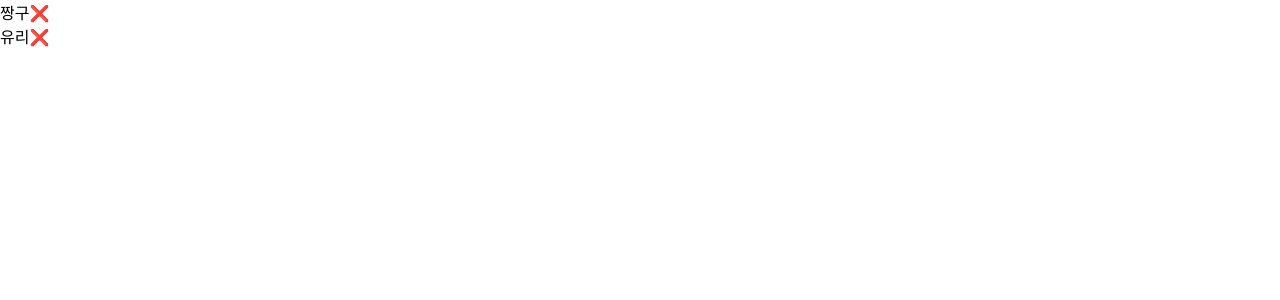
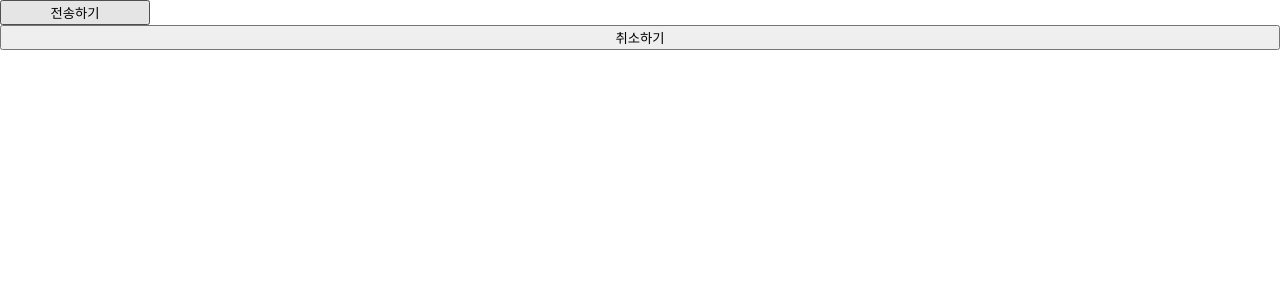
Before and after one commit to with-key/react_components, a React (Create React App) app: page / in a window 1280 px wide. Shown: the top 300 px of the page. Built offline with nearby package versions, Linux system fonts and the light colour scheme.

Commit message:
git init

```diff
--- a/src/App.js
+++ b/src/App.js
@@ -1,52 +1,38 @@
-import React, { useCallback, useState } from "react";
-import UserList from "./components/UserList";
+import React, { useState } from "react";
+import Button from "./components/Button";
+import Input from "./components/Input";
 
 const App = () => {
-  const [users, setUsers] = useState([
-    {
-      id: 1,
-      name: "짱구",
-      isDone: false,
-    },
-    {
-      id: 2,
-      name: "유리",
-      isDone: false,
-    },
-  ]);
-
-  const onChangeStatus = useCallback(
-    (userId) => {
-      /**
-       * useCallback을 정상적으로 사용하기 위해서는 의존성배열에 user가 들어가야 한다.
-       */
-      const result = users.map((user) => {
-        if (user.id === userId) {
-          return { ...user, isDone: !user.isDone };
-        }
-        return user;
-      });
-      setUsers(result);
-      /**
-       * 함수형 업데이트 방식을 사용하면, 의존성배열에 값을 넣지 않아도 항상
-       * 최신 값을 가져올 수 있다. 즉, users가 변경될때마다 onChangeStatus 가 재생성되어야 하는 필연성을 제거해줌.
-       */
-      // setUsers((pre) => {
-      //   return pre.map((user) => {
-      //     if (user.id === userId) {
-      //       return { ...user, isDone: !user.isDone };
-      //     }
-      //     return user;
-      //   });
-      // });
-    },
-    [users]
-  );
-
+  const [value, setValue] = useState("");
+  console.log(value);
   return (
     <div>
-      {/* props로 함수와 배열이 넘어가고 있음 */}
-      <UserList onChangeStatus={onChangeStatus} users={users} />
+      {/* <Input
+        ph="입력해주세요"
+        value={value}
+        type="text"
+        onChange={(e) => {
+          const { value } = e.target;
+          setValue(value);
+        }}
+      /> */}
+      <Button
+        variant="small"
+        onClick={() => {
+          console.log("클릭했다.");
+        }}
+        type="button"
+      >
+        전송하기
+      </Button>
+      <Button
+        variant="big"
+        onClick={() => {
+          console.log("전송하기 클릭했다.");
+        }}
+      >
+        취소하기
+      </Button>
     </div>
   );
 };
--- /dev/null
+++ b/src/components/Button.jsx
@@ -0,0 +1,27 @@
+import React from "react";
+
+const Button = ({ children, variant, ...restProps }) => {
+  const bigStyle = {
+    width: "100%",
+  };
+  const smallStyle = {
+    width: "150px",
+  };
+
+  function selectVariant(variant) {
+    if (variant === "big") {
+      return bigStyle;
+    }
+    if (variant === "small") {
+      return smallStyle;
+    }
+  }
+
+  return (
+    <button style={selectVariant(variant)} {...restProps}>
+      {children}
+    </button>
+  );
+};
+
+export default Button;
--- a/src/components/Input.jsx
+++ b/src/components/Input.jsx
@@ -0,0 +1,16 @@
+import React from "react";
+
+const Input = (props) => {
+  return (
+    <>
+      <input
+        style={{
+          border: "1px solid green",
+        }}
+        {...props}
+      />
+    </>
+  );
+};
+
+export default Input;
```
